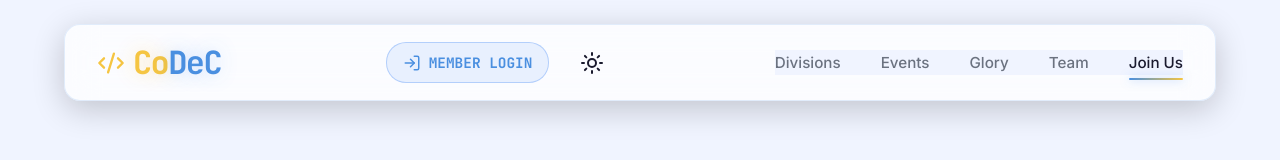
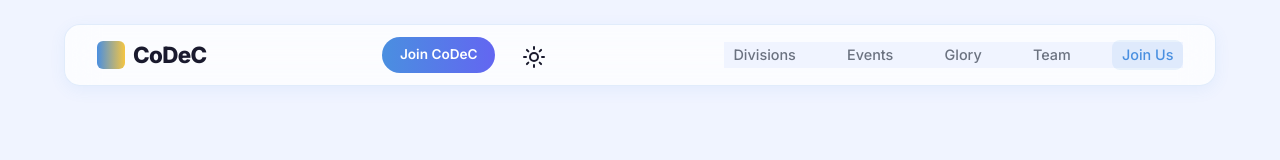
Before and after one commit to lawn-mimower/CoDeC, a Next.js app: page /connect in a window 1280 px wide. Shown: the top 160 px of the page. Built offline with nearby package versions, Linux system fonts and the light colour scheme.

Commit message:
feat: reskin navbar with brand blue+gold palette

```diff
--- a/src/components/Navbar.jsx
+++ b/src/components/Navbar.jsx
@@ -2,7 +2,7 @@
 import React, { useState, useEffect } from 'react';
 import Link from 'next/link';
 import { usePathname } from 'next/navigation';
-import { Menu, X, Code2, Sun, Moon, LogIn } from 'lucide-react';
+import { Menu, X, Sun, Moon } from 'lucide-react';
 import { motion, AnimatePresence } from 'framer-motion';
 import styles from './Navbar.module.css';
 
@@ -57,17 +57,13 @@ const Navbar = () => {
         <nav className={`${styles.navbar} ${scrolled ? styles.navbarScrolled : ''}`}>
             <div className={styles.container}>
                 <Link href="/" className={styles.logo}>
-                    <Code2 size={28} className={styles.logoTextPrimary} />
-                    <span>
-                        <span className={styles.logoTextPrimary}>Co</span>
-                        <span className={styles.logoTextSecondary}>DeC</span>
-                    </span>
+                  <div className={styles.logoIcon} />
+                  <span>CoDeC</span>
                 </Link>
 
                 <div className={styles.navActions}>
-                    <Link href="/login" className={styles.loginBtn}>
-                        <LogIn size={18} />
-                        <span className={styles.loginText}>Member Login</span>
+                    <Link href="/connect" className={styles.joinBtn}>
+                      <span className={styles.joinText}>Join CoDeC</span>
                     </Link>
                     <button className={styles.themeToggle} onClick={toggleTheme} aria-label="Toggle Theme">
                         <div className={styles.themeToggleInner}>
--- a/src/components/Navbar.module.css
+++ b/src/components/Navbar.module.css
@@ -10,7 +10,7 @@
   backdrop-filter: blur(16px);
   -webkit-backdrop-filter: blur(16px);
   border: var(--nav-border);
-    box-shadow: 0 8px 32px rgba(0, 0, 0, 0.2);
+  box-shadow: var(--shadow-card);
   z-index: 1000;
   padding: 0.75rem 2rem;
   transition: all 0.3s ease;
@@ -18,7 +18,7 @@
 
 .navbarScrolled {
   background: var(--nav-bg-scrolled);
-    box-shadow: 0 10px 40px rgba(0, 0, 0, 0.3);
+  box-shadow: var(--shadow-card-hover);
 }
 
 .container {
@@ -31,50 +31,48 @@
   display: flex;
   align-items: center;
   gap: 0.5rem;
-    font-family: var(--font-mono);
-    font-weight: 700;
-    font-size: 2rem;
+  font-family: var(--font-sans);
+  font-weight: 800;
+  font-size: 1.4rem;
   text-decoration: none;
-    letter-spacing: -0.05em;
+  color: var(--text-main);
+  letter-spacing: -0.03em;
 }
 
-.logoTextPrimary {
-    color: var(--secondary-glow);
-    text-shadow: 0 0 20px rgba(245, 158, 11, 0.3);
-}
-
-.logoTextSecondary {
-    color: var(--primary-glow);
-    text-shadow: 0 0 20px rgba(59, 130, 246, 0.3);
+.logoIcon {
+  width: 28px;
+  height: 28px;
+  background: var(--gradient-brand);
+  border-radius: 6px;
+  flex-shrink: 0;
 }
 
 .navActions {
   display: flex;
   align-items: center;
-    gap: 1.5rem;
+  gap: 1.25rem;
 }
 
-.loginBtn {
+.joinBtn {
   display: flex;
   align-items: center;
-    gap: 0.5rem;
-    padding: 0.5rem 1rem;
-    background: rgba(59, 130, 246, 0.1);
-    color: var(--accent-blue);
-    border: 1px solid rgba(59, 130, 246, 0.3);
+  gap: 0.4rem;
+  padding: 0.45rem 1.1rem;
+  background: var(--gradient-brand-deep);
+  color: white;
+  border: none;
   border-radius: 20px;
-    font-size: 0.9rem;
-    font-family: var(--font-mono);
+  font-size: 0.85rem;
+  font-family: var(--font-sans);
   font-weight: 600;
-    text-transform: uppercase;
   text-decoration: none;
-    transition: all 0.3s ease;
+  cursor: pointer;
+  transition: opacity 0.2s ease, transform 0.2s ease;
 }
 
-.loginBtn:hover {
-    background: var(--accent-blue);
-    color: white;
-    box-shadow: 0 0 15px rgba(59, 130, 246, 0.4);
+.joinBtn:hover {
+  opacity: 0.9;
+  transform: translateY(-1px);
 }
 
 .themeToggle {
@@ -87,17 +85,17 @@
   justify-content: center;
   padding: 0.4rem;
   border-radius: 50%;
-    transition: background-color 0.3s ease;
+  transition: background-color 0.2s ease;
 }
 
 .themeToggle:hover {
-    background: var(--bg-card);
+  background: var(--bg-card-tint);
 }
 
 .themeToggleInner {
   position: relative;
-    width: 24px;
-    height: 24px;
+  width: 20px;
+  height: 20px;
 }
 
 .themeIcon {
@@ -123,7 +121,7 @@
 .navMenu {
   display: flex;
   align-items: center;
-    gap: 2.5rem;
+  gap: 2rem;
   list-style: none;
   margin: 0;
   padding: 0;
@@ -133,26 +131,28 @@
   position: relative;
   font-family: var(--font-sans);
   font-weight: 500;
-    font-size: 0.95rem;
+  font-size: 0.9rem;
   color: var(--nav-link-color);
-    transition: color 0.3s ease;
-    padding: 0.5rem 0;
+  text-decoration: none;
+  padding: 0.4rem 0.6rem;
+  border-radius: 8px;
+  transition: color 0.2s ease, background 0.2s ease;
 }
 
-.navLink:hover,
+.navLink:hover {
+  color: var(--nav-link-hover);
+  background: var(--bg-card-tint);
+}
+
 .navLinkActive {
-    color: var(--nav-link-hover);
+  color: var(--brand-blue);
 }
 
 .activeDot {
   position: absolute;
-    bottom: 0;
-    left: 0;
-    right: 0;
-    height: 2px;
-    background: linear-gradient(90deg, var(--primary-glow), var(--secondary-glow));
-    border-radius: 2px;
-    box-shadow: 0 0 10px rgba(59, 130, 246, 0.5);
+  inset: 0;
+  border-radius: 8px;
+  background: rgba(74, 143, 224, 0.1);
 }
 
 @media (max-width: 768px) {
@@ -164,12 +164,12 @@
     padding: 1rem 1.5rem;
   }
 
-    .loginText {
+  .joinText {
     display: none;
   }
 
-    .loginBtn {
-        padding: 0.5rem;
+  .joinBtn {
+    padding: 0.45rem 0.7rem;
   }
 
   .menuIcon {
```
Lines whose indentation alone changed are shown as unchanged.
